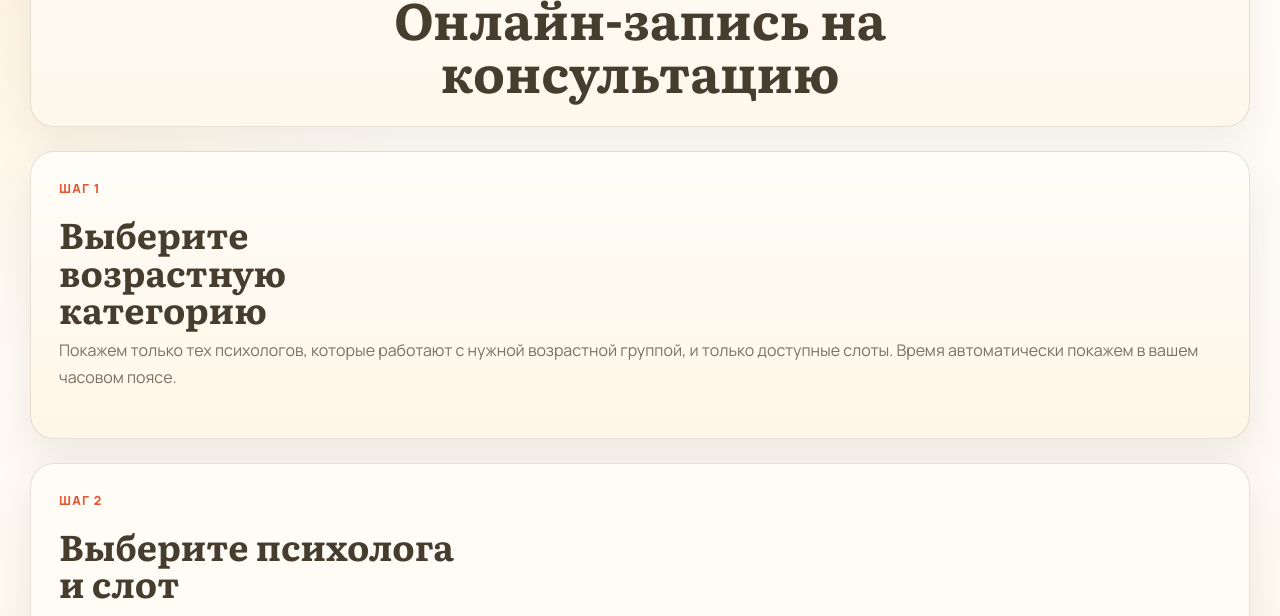
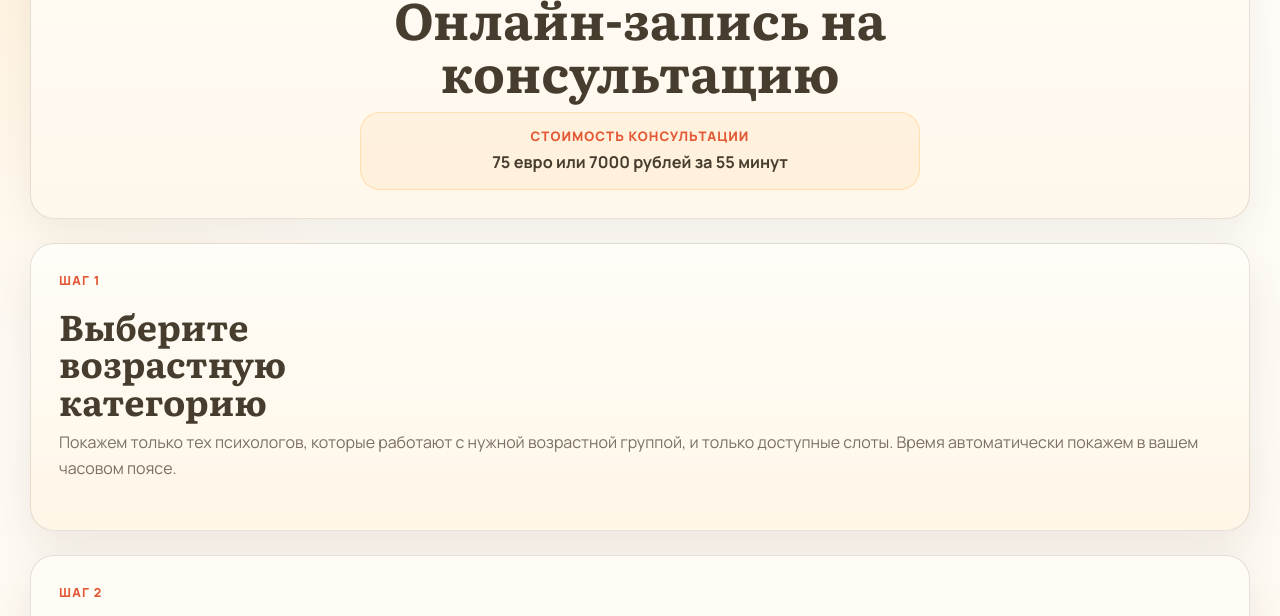
Before and after one commit to teplovmeste/booking, a website: page index.html in a window 1280 px wide. Shown: the part 123-739 px from the top of the page. Drawn offline with Linux system fonts and the light colour scheme; no server answers.

Commit message:
Add files via upload

```diff
--- a/index.html
+++ b/index.html
@@ -26,6 +26,10 @@
               <img class="brand-logo" src="/logo.png" alt="ТеплоВместе" />
             </a>
             <h1>Онлайн-запись на консультацию</h1>
+            <div class="price-note">
+              <p class="price-note__label">Стоимость консультации</p>
+              <p class="price-note__value">75 евро или 7000 рублей за 55 минут</p>
+            </div>
           </div>
         </div>
       </header>
--- a/src/config.js
+++ b/src/config.js
@@ -3,7 +3,7 @@ import path from "node:path";
 export const APP_PORT = Number(process.env.PORT || 3000);
 export const BASE_PATH = normalizeBasePath(process.env.BASE_PATH || "");
 export const APP_TIMEZONE = "Europe/Moscow";
-export const SLOT_DURATION_MINUTES = 50;
+export const SLOT_DURATION_MINUTES = 55;
 export const SLOT_STEP_MINUTES = 60;
 export const BOOKING_CUTOFF_HOURS = 24;
 export const ADMIN_EMAIL = process.env.ADMIN_EMAIL || "admin@teplovmeste.com";
--- a/styles.css
+++ b/styles.css
@@ -94,6 +94,36 @@ img {
   gap: 14px;
   min-width: 0;
   text-align: center;
+}
+
+.price-note {
+  display: grid;
+  gap: 6px;
+  width: min(100%, 560px);
+  padding: 14px 18px;
+  border: 1px solid rgba(253, 177, 63, 0.28);
+  border-radius: var(--radius-lg);
+  background: rgba(255, 214, 153, 0.2);
+}
+
+.price-note__label,
+.price-note__value {
+  margin: 0;
+}
+
+.price-note__label {
+  color: var(--accent);
+  font-size: 0.82rem;
+  font-weight: 800;
+  letter-spacing: 0.08em;
+  text-transform: uppercase;
+}
+
+.price-note__value {
+  color: var(--text);
+  font-size: 1.02rem;
+  font-weight: 700;
+  line-height: 1.45;
 }
 
 .brand-link {
```
